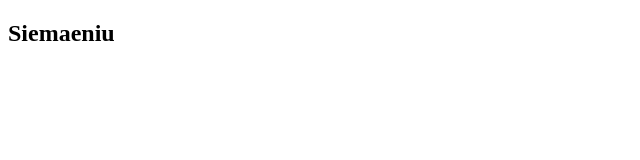
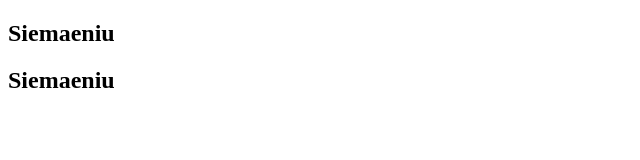
Before and after one commit to Toldii47/cwiczenia2, a plain HTML site: page index.html in a window 1280 px wide. Shown: the whole page, without its empty margins (0-640 px from the left). Drawn offline with Linux system fonts and the light colour scheme.

Commit message:
firstChanges

```diff
--- a/index.html
+++ b/index.html
@@ -7,5 +7,6 @@
 </head>
 <body>
 <h2>Siemaeniu</h2>
+<h2>Siemaeniu</h2>
 </body>
 </html>
```
